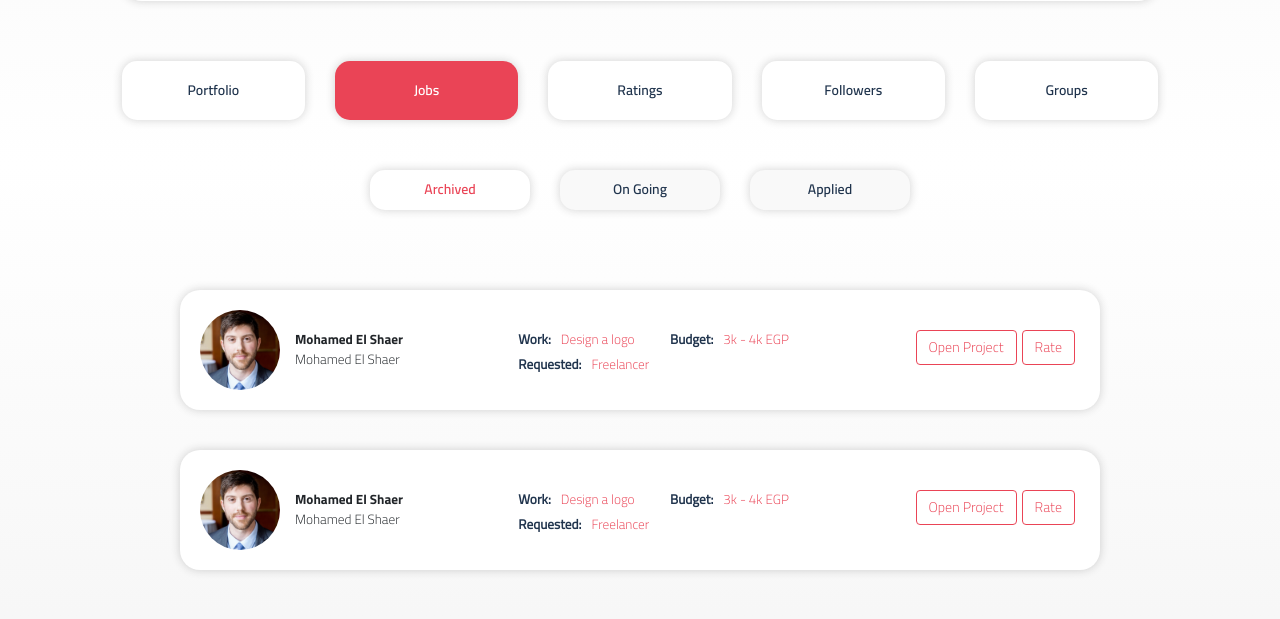
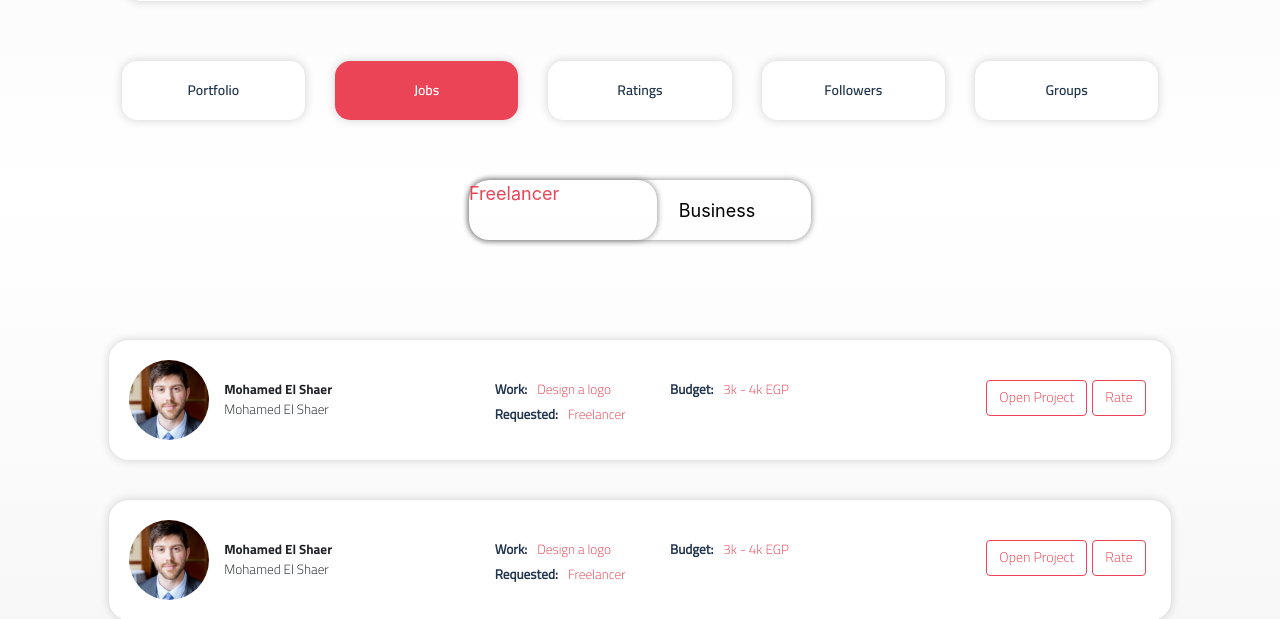
Before and after one commit to MohebMak/inploy, a PHP site: page /jobs_ongoing.php in a window 1280 px wide. Shown: the part 621-1240 px from the top of the page. Run offline with PHP 8.4, Linux system fonts and the light colour scheme; some libraries are stand-ins or nearby versions.

Commit message:
some fixes

```diff
--- a/jobs_ongoing.php
+++ b/jobs_ongoing.php
@@ -32,30 +32,42 @@
 
   <div class="row" style="margin-top: 0px">
 
-    <div class="col-md-3">
-    </div>
-
-    <div class="col-md-2">
-      <a href="jobs_archeived.php" class="btn btn_specific_selected">
-        Archived
-      </a>
-    </div>
 
 
-    <div class="col-md-2">
-      <a href="jobs_ongoing.php" class="btn btn_specific">
-        On Going
-      </a>
-    </div>
-    <div class="col-md-2">
-      <a href="jobs_applied.php" class="btn btn_specific">
-        Applied
-      </a>
+        <div class="slider-client-freelancers " id="Inployees-selected">
+
+        <a  href="jobs_archeived.php" onclick="function11()" id="slider-client" type="button" name="button">Freelancer</a>
+        <button href="jobs_applied.php" onclick="function22()"  id="slider-freelancers"type="button" name="button">Business</button>
+        </div>
+
+
     </div>
 
 
 
 
+    <script type="text/javascript">
+
+
+    function function11() {
+        document.getElementById('slider-client').style.color = "#ea4456";
+        document.getElementById('slider-client').style.boxShadow = "0px 0px 6px gray";
+
+        document.getElementById('slider-freelancers').style.color = "black";
+          document.getElementById('slider-freelancers').style.boxShadow = "none";
+    }
+      function function22() {
+          document.getElementById('slider-client').style.color = "black";
+          document.getElementById('slider-client').style.boxShadow = "none";
+
+          document.getElementById('slider-freelancers').style.color = "#ea4456";
+          document.getElementById('slider-freelancers').style.boxShadow = "0px 0px 6px gray";
+
+        }
+
+
+
+    </script>
 
   </div>
 
--- a/ratings_freelancer.php
+++ b/ratings_freelancer.php
@@ -88,14 +88,14 @@
 
             </div>
             <!--            Secondary comments-->
-            <div class="row" style="padding-bottom: 10px">
+            <div class="row" style="padding-bottom: 10px; width:100%">
               <div class="col-lg-3"></div>
               <div class="col-lg-2 text-center">
                 <img src="user.jpg" width="90" class="rounded-circle">
                 <p class="content_header">Mansour <img src="images/icons/Icon-01.png" width="15"></p>
               </div>
               <div class="col-lg-7">
-                <p>Lorem Ipsum is simply dummy text of the printing and typesetting industry. Lorem Ipsum has been the industry's standard dummy text ever since the 1500s, when an unknown printer took a galley of type and scrambled it to make a type specimen book. It has survived not only five centuries, </p>
+                <p>Lo</p>
 
                 <input class="form-control mr-sm-2 reply_text" type="text" style="float: left">
                 <button class="btn btn_inploy" style="float: left">Reply</button>
```
